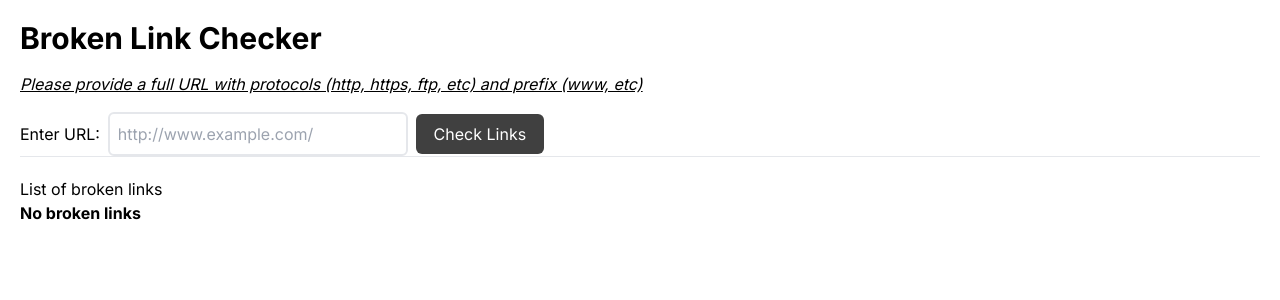
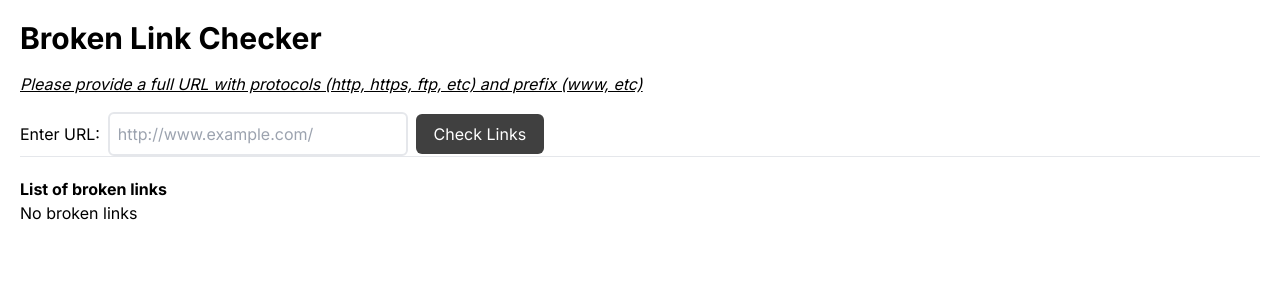
Before and after one commit to SacredDoggo/broken-link-checker, a Next.js app: page / in a window 1280 px wide. Shown: the top 300 px of the page. Built offline with nearby package versions, Linux system fonts and the light colour scheme.

Commit message:
minor ui change

```diff
--- a/src/app/components/AllBrokenLinks.tsx
+++ b/src/app/components/AllBrokenLinks.tsx
@@ -5,9 +5,9 @@ interface InputProps {
 const AllBrokenLinks: React.FC<InputProps> = ({ brokenLinks }) => {
     return (
         <div>
-      <h2>List of broken links</h2>
+      <b>List of broken links</b>
       <ul>
-        <b>{brokenLinks.length == 0 ? "No broken links" : ""}</b>
+        {brokenLinks.length == 0 ? "No broken links" : ""}
         {brokenLinks.map((str, index) => (
           <li className="underline italic my-1" key={index}>{str}</li>
         ))}
```
